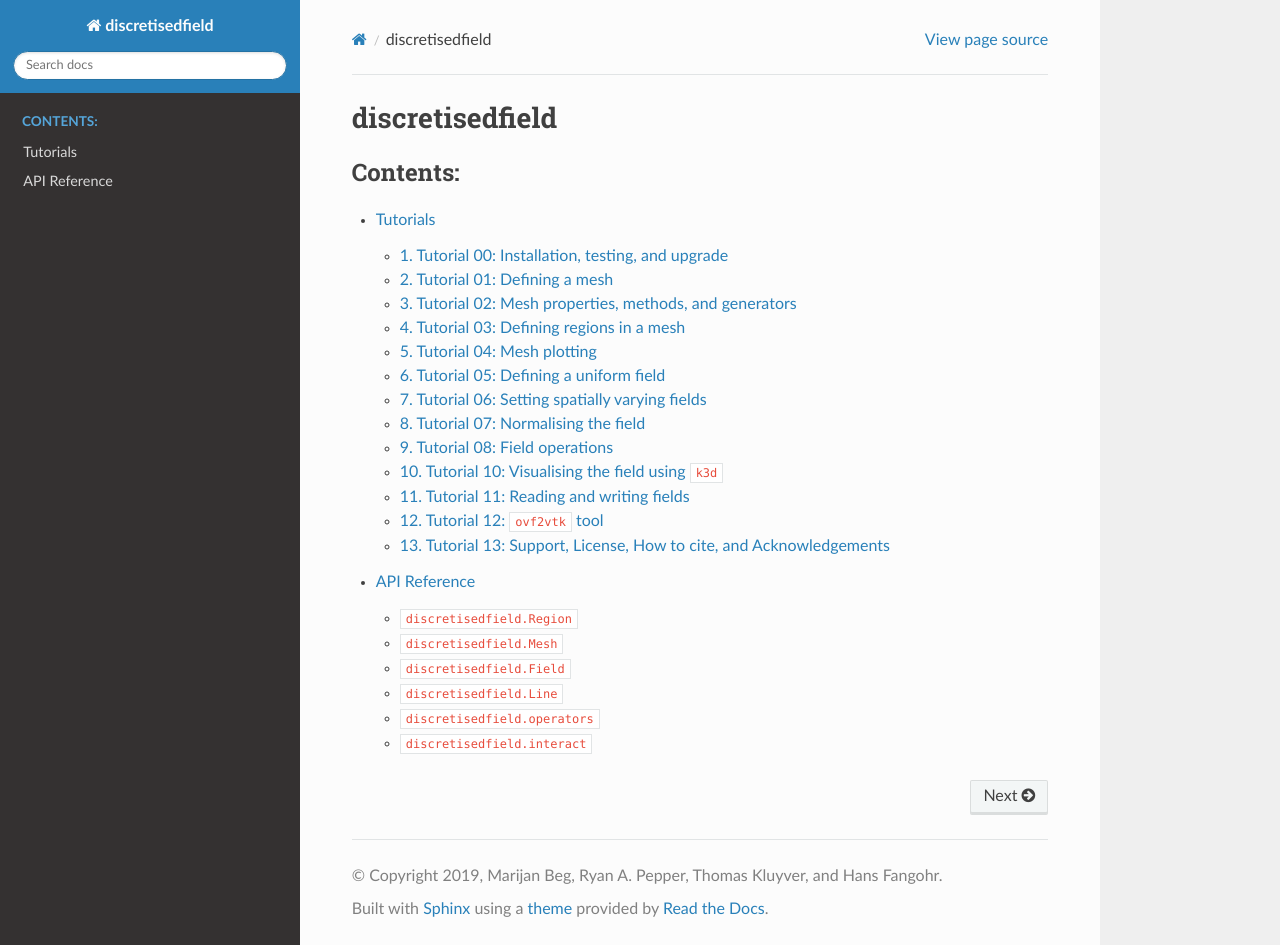
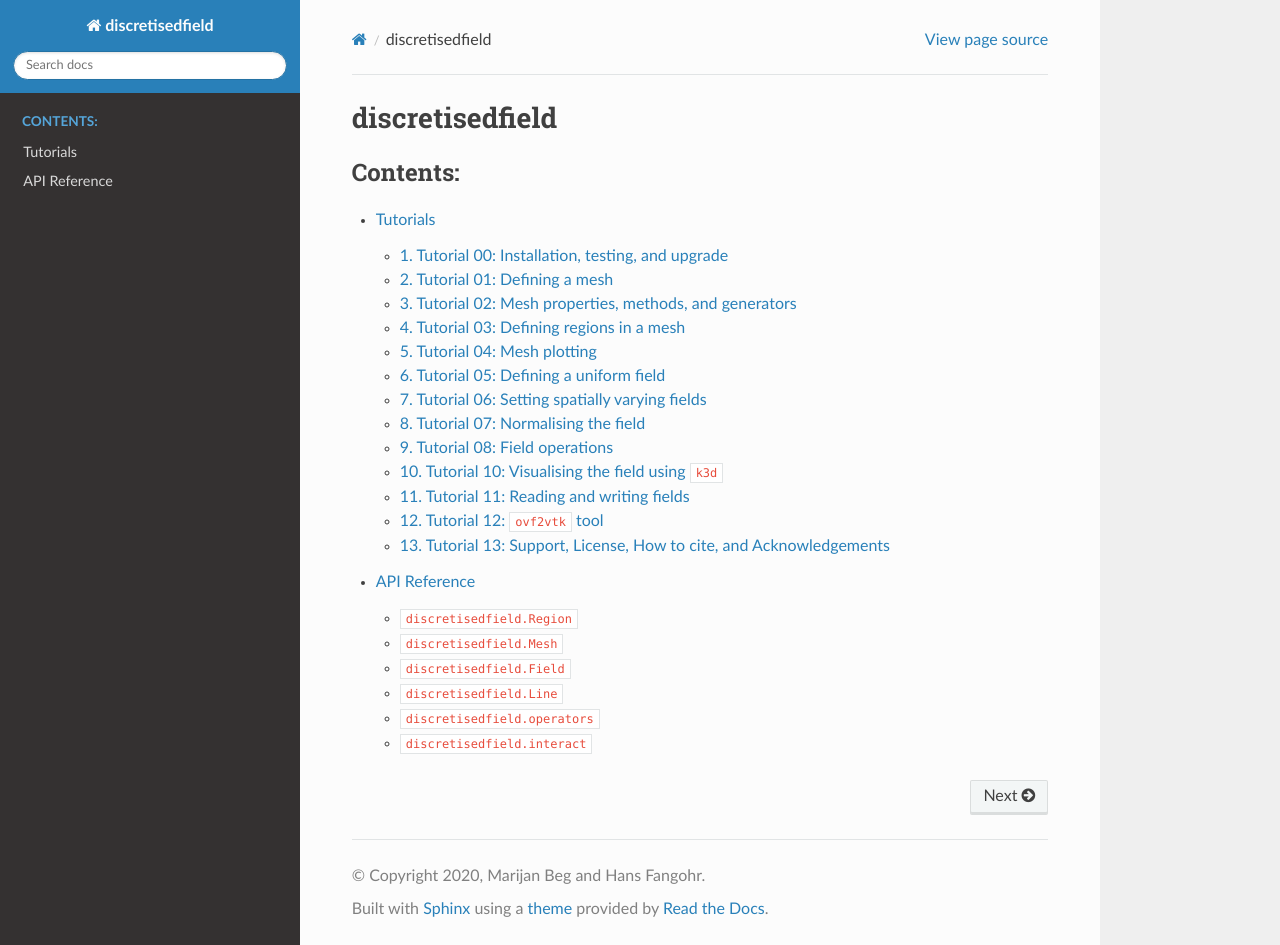
Before and after one commit to ubermag/discretisedfield, a Sphinx documentation site: the page built from docs/index.rst, in a window 1280 px wide and 945 px high. Built offline with Sphinx 7.4.7 and the Read the Docs theme 2.0.0, drawn with Linux system fonts in a browser that asks for light colours; pages that are not in the unit, such as notebooks, are missing from menus.

Commit message:
Tidy up.

```diff
--- a/docs/conf.py
+++ b/docs/conf.py
@@ -18,8 +18,7 @@
 # -- Project information -----------------------------------------------------
 
 project = 'discretisedfield'
-copyright = ('2019, Marijan Beg, Ryan A. Pepper, '
-             'Thomas Kluyver, and Hans Fangohr')
+copyright = '2020, Marijan Beg and Hans Fangohr'
 author = 'Marijan Beg, Ryan A. Pepper, Thomas Kluyver, and Hans Fangohr'
 
 
```
Also changed, not shown: 3 other files.
